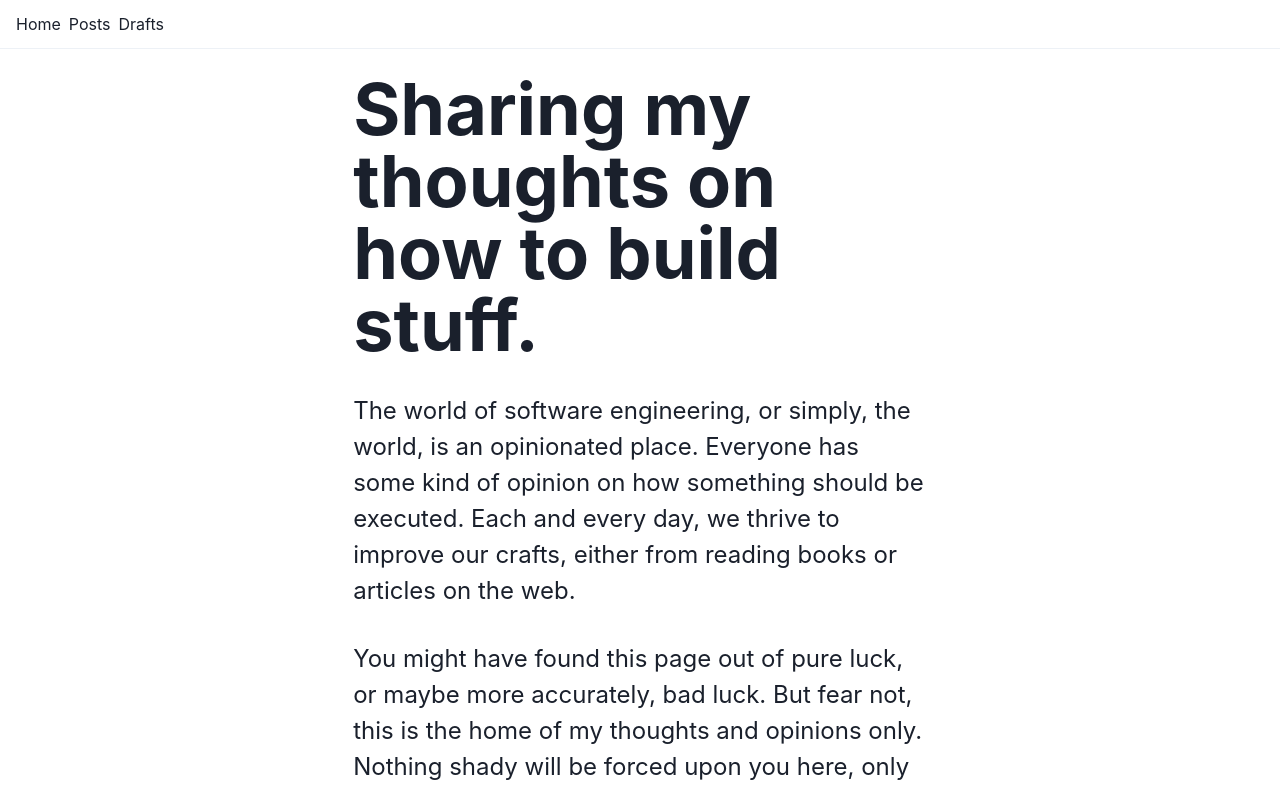
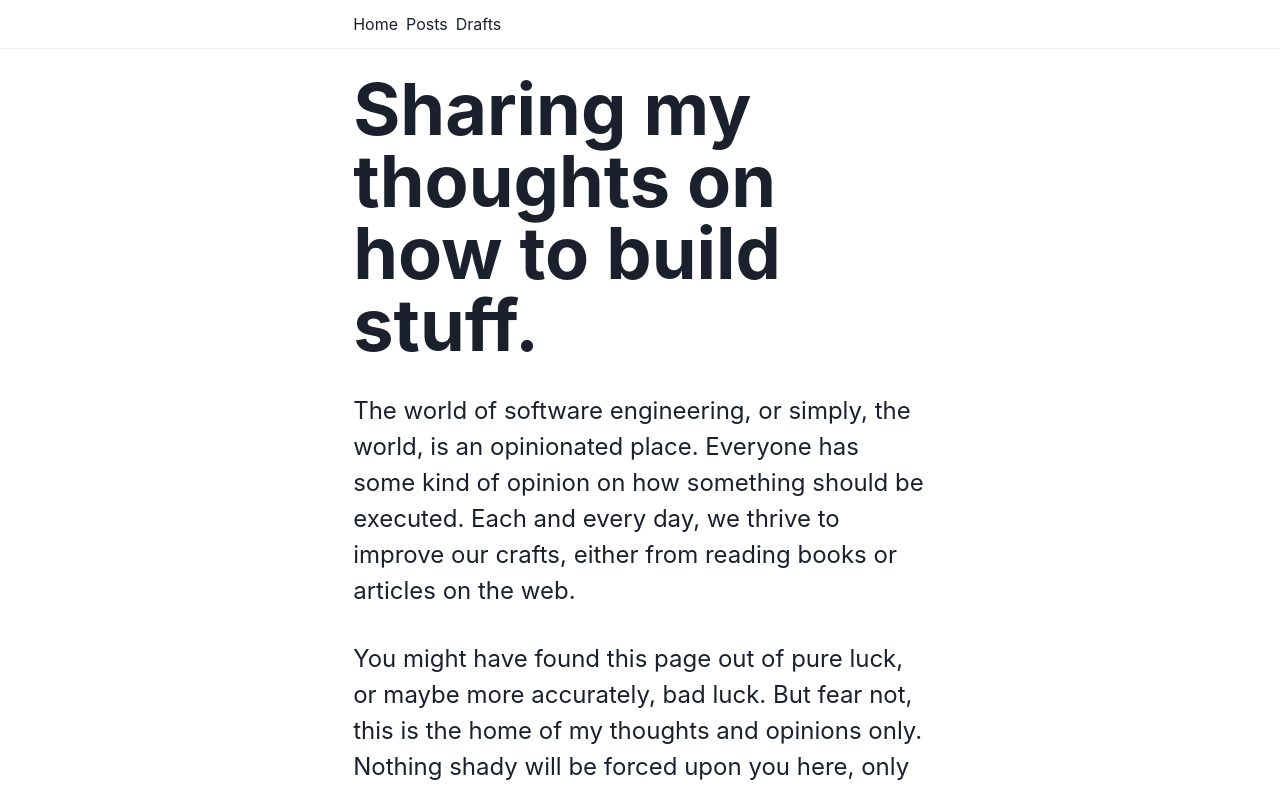
Before and after one commit to LitenApe/blog, a Next.js app: page / in a window 1280 px wide. Shown: the top 791 px of the page. Built offline with nearby package versions, Linux system fonts and the light colour scheme.

Commit message:
refactor: use container instead of box

```diff
--- a/components/layout/Footer.tsx
+++ b/components/layout/Footer.tsx
@@ -1,9 +1,8 @@
-import { Box, Container, Link, Text } from '@chakra-ui/layout';
+import { Container, Link, Text } from '@chakra-ui/layout';
 
 export function Footer() {
   return (
-    <Box as="footer" my={8}>
-      <Container>
+    <Container as="footer" my={8}>
       <Text fontSize="md" my={4}>
         The site is built using <Link href="https://nextjs.org/">nextjs</Link>{' '}
         and <Link href="https://chakra-ui.com">chakra ui</Link> with no effort
@@ -12,6 +11,5 @@ export function Footer() {
         configurations.
       </Text>
     </Container>
-    </Box>
   );
 }
--- a/components/layout/Navigation.tsx
+++ b/components/layout/Navigation.tsx
@@ -1,10 +1,10 @@
 import Link from 'next/link';
-import { Box, Link as ChakraLink, HStack } from '@chakra-ui/react';
+import { Link as ChakraLink, HStack, Container } from '@chakra-ui/react';
 import { Routes } from '../../utils/routes';
 
 export function Navigation() {
   return (
-    <Box as="nav" mx={4} my={3}>
+    <Container as="nav" my={3}>
       <HStack as="ul" style={{ listStyle: 'none' }}>
         <ChakraLink as="li">
           <Link href={Routes.INDEX}>Home</Link>
@@ -16,6 +16,6 @@ export function Navigation() {
           <Link href={Routes.DRAFTS}>Drafts</Link>
         </ChakraLink>
       </HStack>
-    </Box>
+    </Container>
   );
 }
```
Lines whose indentation alone changed are shown as unchanged.
